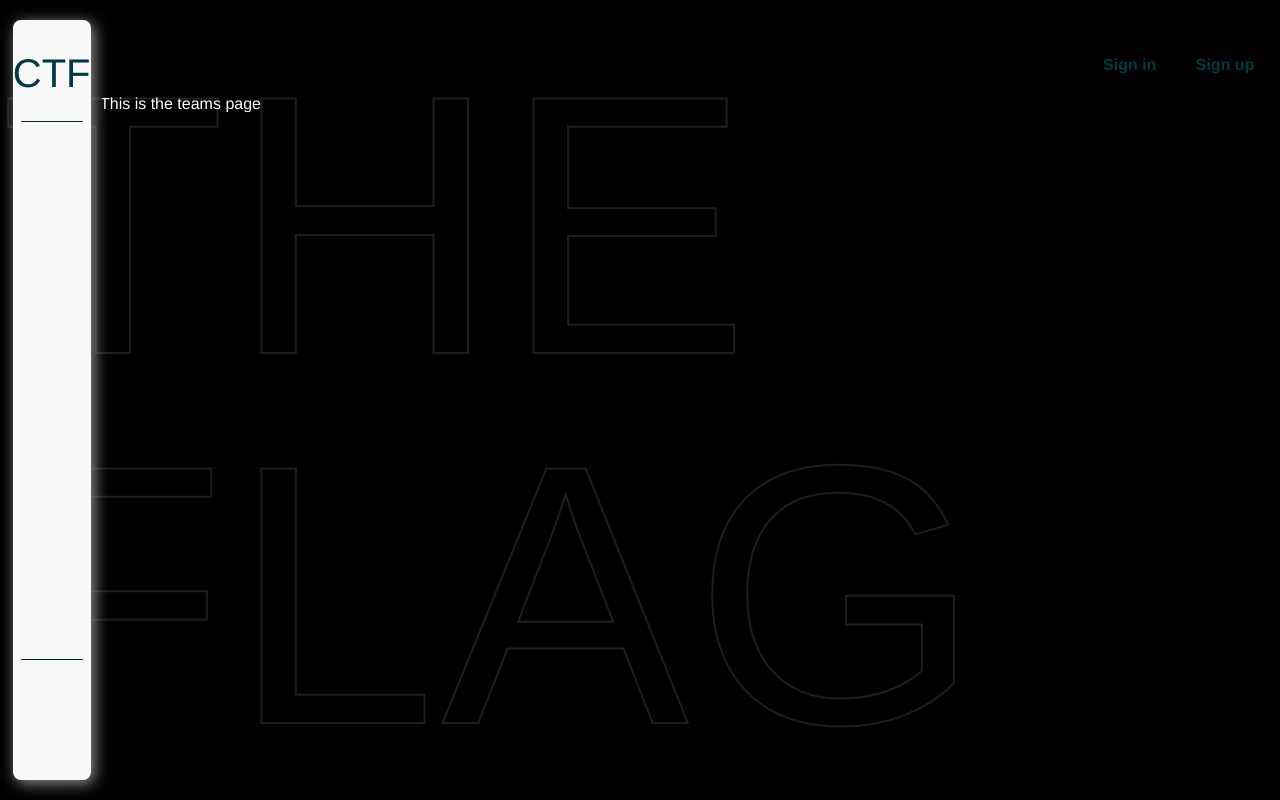
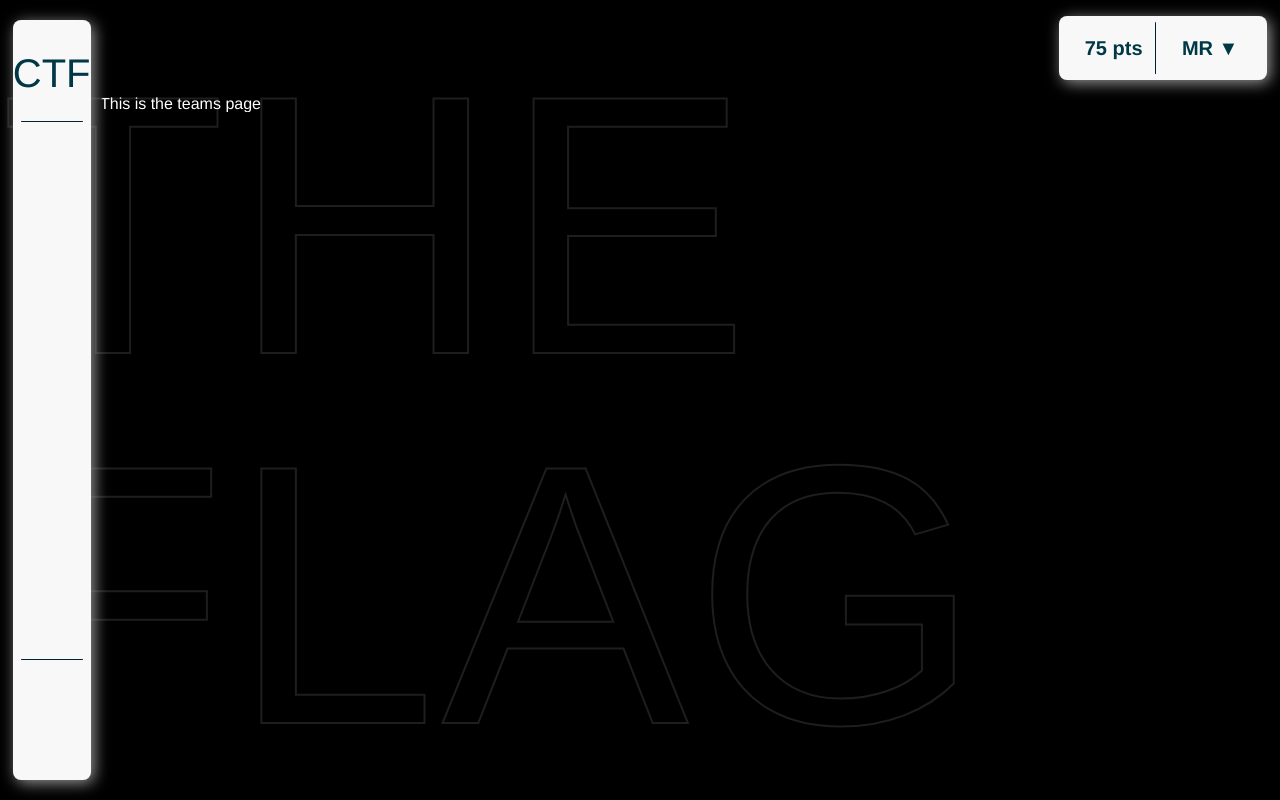
Before and after one commit to TisleR351/ctf, a Next.js app: page /teams in a window 1280 px wide. Built offline with nearby package versions, Linux system fonts and the light colour scheme.

Commit message:
[FIX] SubMenu

```diff
--- /dev/null
+++ b/components/login-menu/loginMenu.css
@@ -0,0 +1,11 @@
+.login-menu {
+    padding-right: 1vw;
+    padding-left: 1vw;
+    display: flex;
+    flex-direction: row;
+    align-items: center;
+    justify-content: center;
+    height: 8vh;
+    background: var(--achromatic-0);
+    box-shadow: 3px 3px 15px var(--achromatic-3);
+}
--- a/components/login-menu/loginMenu.tsx
+++ b/components/login-menu/loginMenu.tsx
@@ -1,10 +1,12 @@
 "use client";
+import "./loginMenu.css";
+
 import Divider from "@/components/divider/divider";
 import LoginMenuButton from "@/components/login-menu-button/loginMenuButton";
 
 export default function LoginMenu() {
   return (
-    <>
+    <div className={"login-menu"}>
       <LoginMenuButton
         icon={"fa-right-to-bracket"}
         href={"/signin"}
@@ -12,6 +14,6 @@ export default function LoginMenu() {
       />
       <Divider direction={"vertical"} className="sub-menu-divider" />
       <LoginMenuButton icon={"fa-dragon"} href={"/signup"} label={"Sign up"} />
-    </>
+    </div>
   );
 }
--- a/components/profile-dropdown/profileDropdown.tsx
+++ b/components/profile-dropdown/profileDropdown.tsx
@@ -59,9 +59,9 @@ export default function ProfileDropdown({
             animate={{ opacity: 1, height: "auto" }}
             exit={{ opacity: 0, height: 0 }}
             transition={{
-              type: "spring",
+              type: "keyframes",
               stiffness: 200,
-              damping: 20,
+              damping: 50,
             }}
           >
             {dropdownOptions.map((option) => (
--- a/modules/overlay/overlay.tsx
+++ b/modules/overlay/overlay.tsx
@@ -6,7 +6,7 @@ import ProfileMenu from "@/modules/profile-menu/profileMenu";
 import LoginMenu from "@/components/login-menu/loginMenu";
 
 export default function Overlay() {
-  const [isLoggedIn, setIsLoggedIn] = useState(false);
+  const [isLoggedIn, setIsLoggedIn] = useState(true);
   return (
     <div className="overlay">
       <div className="main-menu-container">
--- /dev/null
+++ b/modules/profile-menu/profileMenu.css
@@ -0,0 +1,14 @@
+.sub-menu-divider {
+    margin-left: 1vw;
+    margin-right: 1vw;
+}
+
+.sub-menu {
+    display: flex;
+    flex-direction: row;
+    align-items: center;
+    justify-content: center;
+    height: 8vh;
+    background: var(--achromatic-0);
+    box-shadow: 3px 3px 15px var(--achromatic-3);
+}
--- a/modules/profile-menu/profileMenu.tsx
+++ b/modules/profile-menu/profileMenu.tsx
@@ -1,4 +1,6 @@
 "use client";
+import "./profileMenu.css";
+
 import Divider from "@/components/divider/divider";
 import ProfileDropdown from "@/components/profile-dropdown/profileDropdown";
 import ProfileCredits from "@/components/profile-credits/profileCredits";
```
